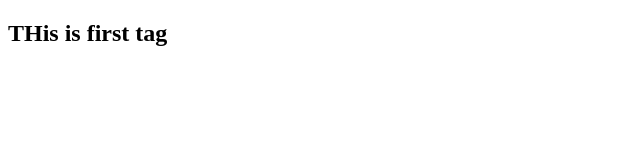
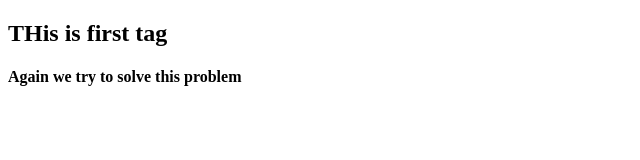
Before and after one commit to noyon-podder/practice-github2, a plain HTML site: page index.html in a window 1280 px wide. Shown: the whole page, without its empty margins (0-640 px from the left). Drawn offline with Linux system fonts and the light colour scheme.

Commit message:
again to check

```diff
--- a/index.html
+++ b/index.html
@@ -7,5 +7,6 @@
   </head>
   <body>
     <h2>THis is first tag</h2>
+    <h4>Again we try to solve this problem</h4>
   </body>
 </html>
```
